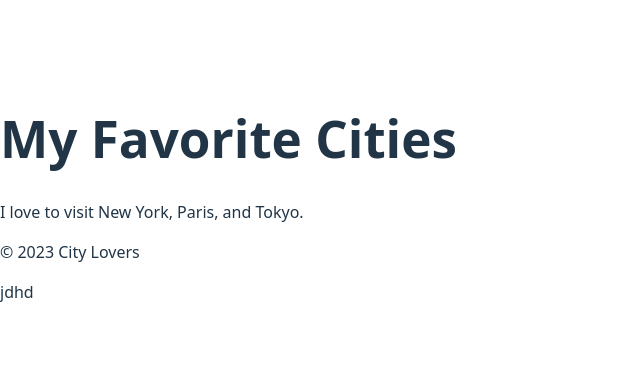
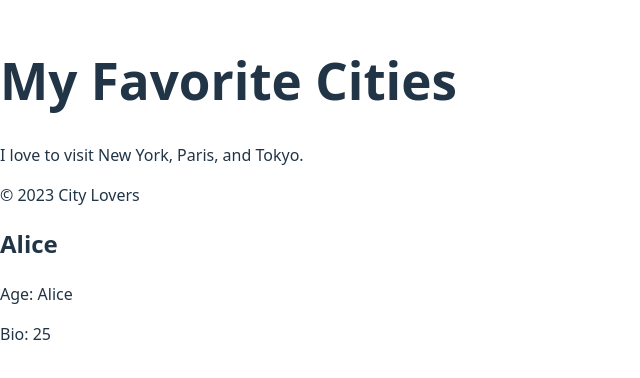
Before and after one commit to cKm-IceCold/alx-fe-reactjs, a React (Vite) app in the folder alx-react-app/: page / in a window 1280 px wide. Shown: the part 210-588 px from the top of the page, without its empty margins (0-640 px from the left). Built offline with nearby package versions, Linux system fonts and the light colour scheme.

Commit message:
added props to my functional component

```diff
--- a/alx-react-app/src/App.jsx
+++ b/alx-react-app/src/App.jsx
@@ -2,14 +2,14 @@ import { useState } from 'react'
 import Header from './components/Header';
 import MainContent from './components/MainContent';
 import Footer from './components/Footer';
-
+import UserProfile from './components/UserProfile';
 
 function App() {
   const [count, setCount] = useState(0)
 
   return (
     <>
-    <Header /> <MainContent /> <Footer />jdhd
+    <Header /> <MainContent /> <Footer /> <UserProfile name="Alice" age="25" bio="Loves hiking and photography" />
     </>
   )
 }
--- /dev/null
+++ b/alx-react-app/src/components/UserProfile.jsx
@@ -0,0 +1,11 @@
+function UserProfile(props){
+ return (
+  <div>
+    <h2>{props.name}</h2>
+    <p>Age: {props.name}</p>
+    <p>Bio: {props.age}</p>
+  </div>
+ );
+};
+
+export default UserProfile;
```
